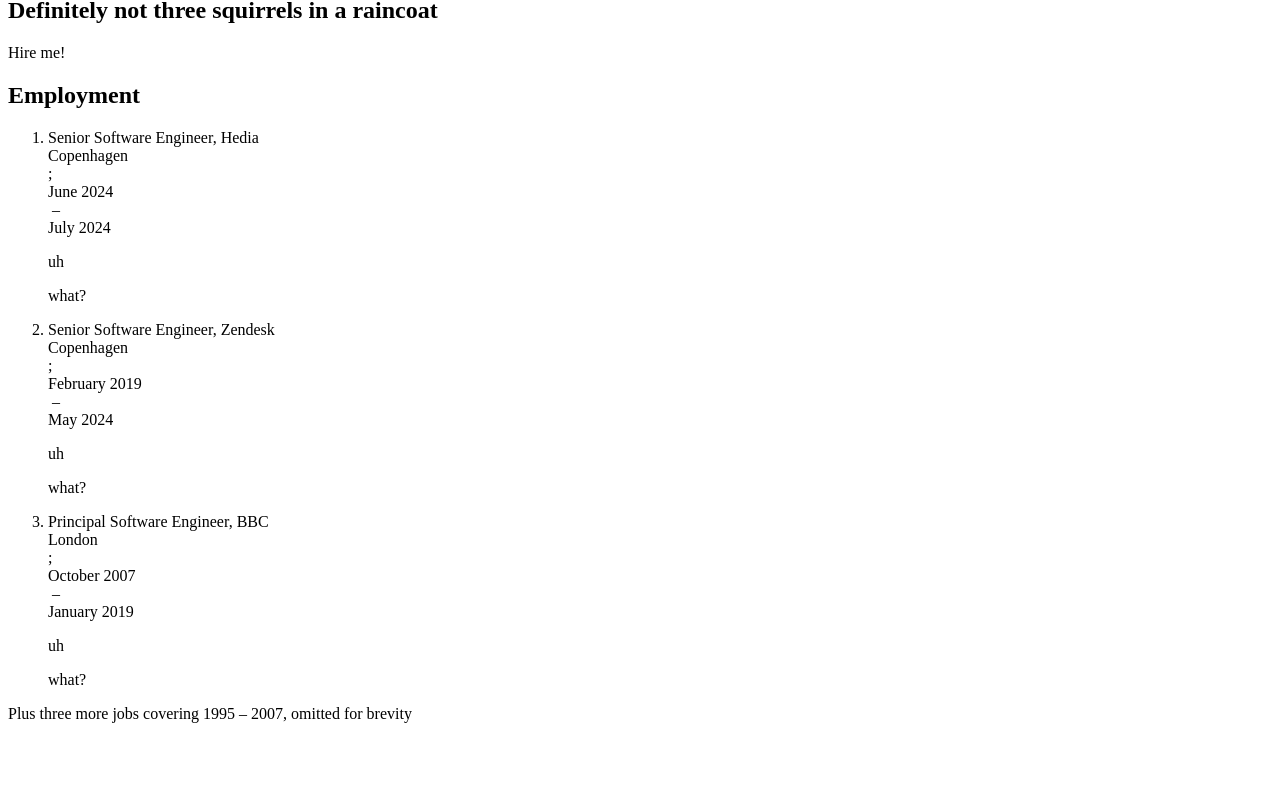
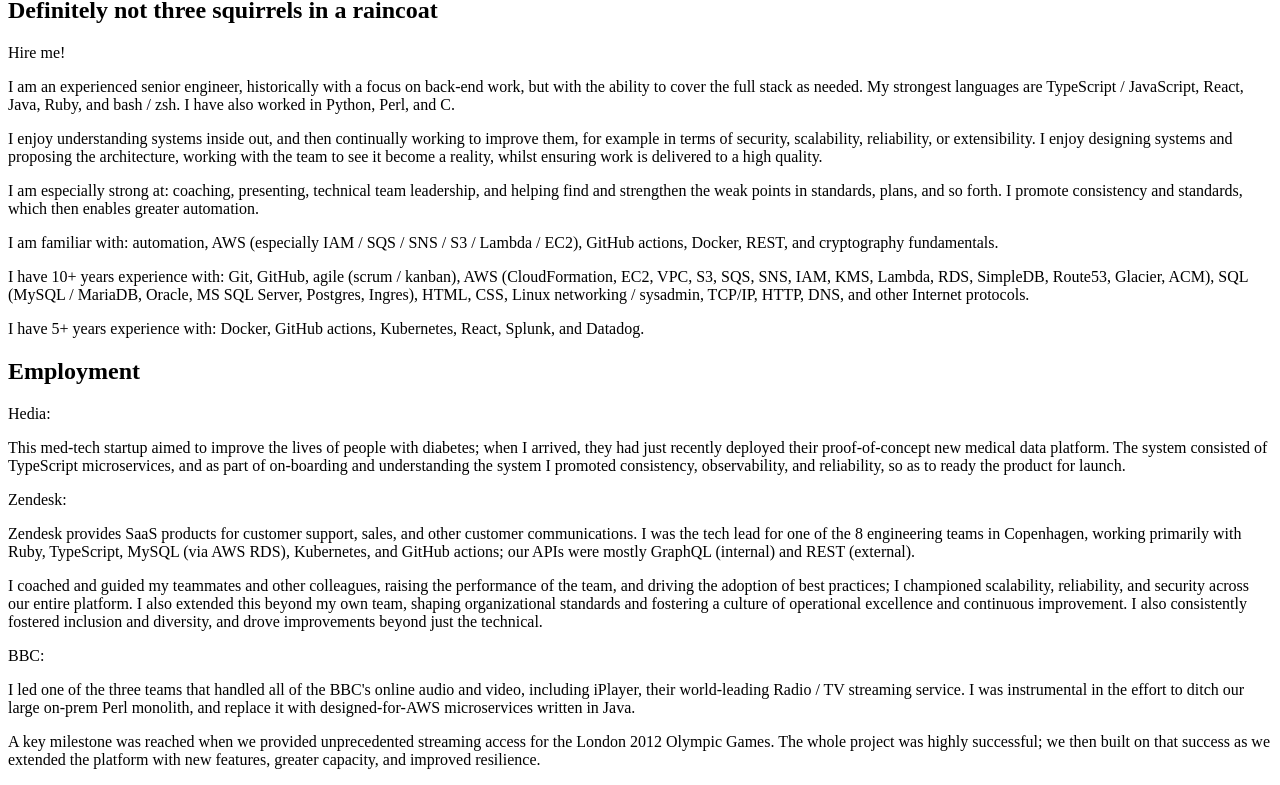
Before and after one commit to rvedotrc/my-cv, a Next.js app: page / in a window 1280 px wide. Shown: the part 839-1624 px from the top of the page. Before the commit the page ends 1578 px from the top, so only its background shows below. Built offline with nearby package versions, Linux system fonts and the light colour scheme.

Commit message:
Getting the text in /somewhere/

```diff
--- a/src/components/Employment.tsx
+++ b/src/components/Employment.tsx
@@ -8,6 +8,59 @@
   return (
     <div className="employment">
       <h2>Employment</h2>
+
+      Hedia:
+
+      <p>
+                This med-tech startup aimed to improve the lives of people with
+                diabetes; when I arrived, they had just recently deployed their
+                proof-of-concept new medical data platform. The system consisted
+                of TypeScript microservices, and as part of on-boarding and
+                understanding the system I promoted consistency, observability,
+                and reliability, so as to ready the product for launch.
+              </p>
+
+      Zendesk:
+
+      <p>
+                Zendesk provides SaaS products for customer support, sales, and
+                other customer communications. I was the tech lead for one of
+                the 8 engineering teams in Copenhagen, working primarily with
+                Ruby, TypeScript, MySQL (via AWS RDS), Kubernetes, and GitHub
+                actions; our APIs were mostly GraphQL (internal) and REST
+                (external).
+              </p>
+              <p>
+                I coached and guided my teammates and other colleagues, raising
+                the performance of the team, and driving the adoption of best
+                practices; I championed scalability, reliability, and security
+                across our entire platform. I also extended this beyond my own
+                team, shaping organizational standards and fostering a culture
+                of operational excellence and continuous improvement. I also
+                consistently fostered inclusion and diversity, and drove
+                improvements beyond just the technical.
+              </p>
+
+BBC:
+
+<p>
+                I led one of the three teams that handled all of the BBC's
+                online audio and video, including iPlayer, their world-leading
+                Radio / TV streaming service. I was instrumental in the effort
+                to ditch our large on-prem Perl monolith, and replace it with
+                designed-for-AWS microservices written in Java.
+              </p>
+              <p>
+                A key milestone was reached when we provided unprecedented
+                streaming access for the London 2012 Olympic Games. The whole
+                project was highly successful; we then built on that success as
+                we extended the platform with new features, greater capacity,
+                and improved resilience.
+              </p>
+
+
+
+
       <ol className="employmentList">
         {cvData.employment.map((e, i) => (
           <li key={i}>
--- a/src/components/Introduction.tsx
+++ b/src/components/Introduction.tsx
@@ -12,6 +12,50 @@
                 {cvData.intro.map((t, i) =>
                     <p key={i}><Translate text={t}/></p>
                 )}
+
+<p>
+              I am an experienced senior engineer, historically with a focus on
+              back-end work, but with the ability to cover the full stack as
+              needed. My strongest languages are TypeScript / JavaScript, React,
+              Java, Ruby, and bash / zsh. I have also worked in Python, Perl,
+              and C.
+            </p>
+
+            <p>
+              I enjoy understanding systems inside out, and then continually
+              working to improve them, for example in terms of security,
+              scalability, reliability, or extensibility. I enjoy designing
+              systems and proposing the architecture, working with the team to
+              see it become a reality, whilst ensuring work is delivered to a
+              high quality.
+            </p>
+
+            <p>
+              I am especially strong at: coaching, presenting, technical team
+              leadership, and helping find and strengthen the weak points in
+              standards, plans, and so forth. I promote consistency and
+              standards, which then enables greater automation.
+            </p>
+
+            <p>
+              I am familiar with: automation, AWS (especially IAM / SQS / SNS /
+              S3 / Lambda / EC2), GitHub actions, Docker, REST, and cryptography
+              fundamentals.
+            </p>
+
+            <p>
+              I have 10+ years experience with: Git, GitHub, agile (scrum /
+              kanban), AWS (CloudFormation, EC2, VPC, S3, SQS, SNS, IAM, KMS,
+              Lambda, RDS, SimpleDB, Route53, Glacier, ACM), SQL (MySQL /
+              MariaDB, Oracle, MS SQL Server, Postgres, Ingres), HTML, CSS,
+              Linux networking / sysadmin, TCP/IP, HTTP, DNS, and other Internet
+              protocols.
+            </p>
+
+            <p>
+              I have 5+ years experience with: Docker, GitHub actions,
+              Kubernetes, React, Splunk, and Datadog.
+            </p>
             </div>
         </div>
     );
```
